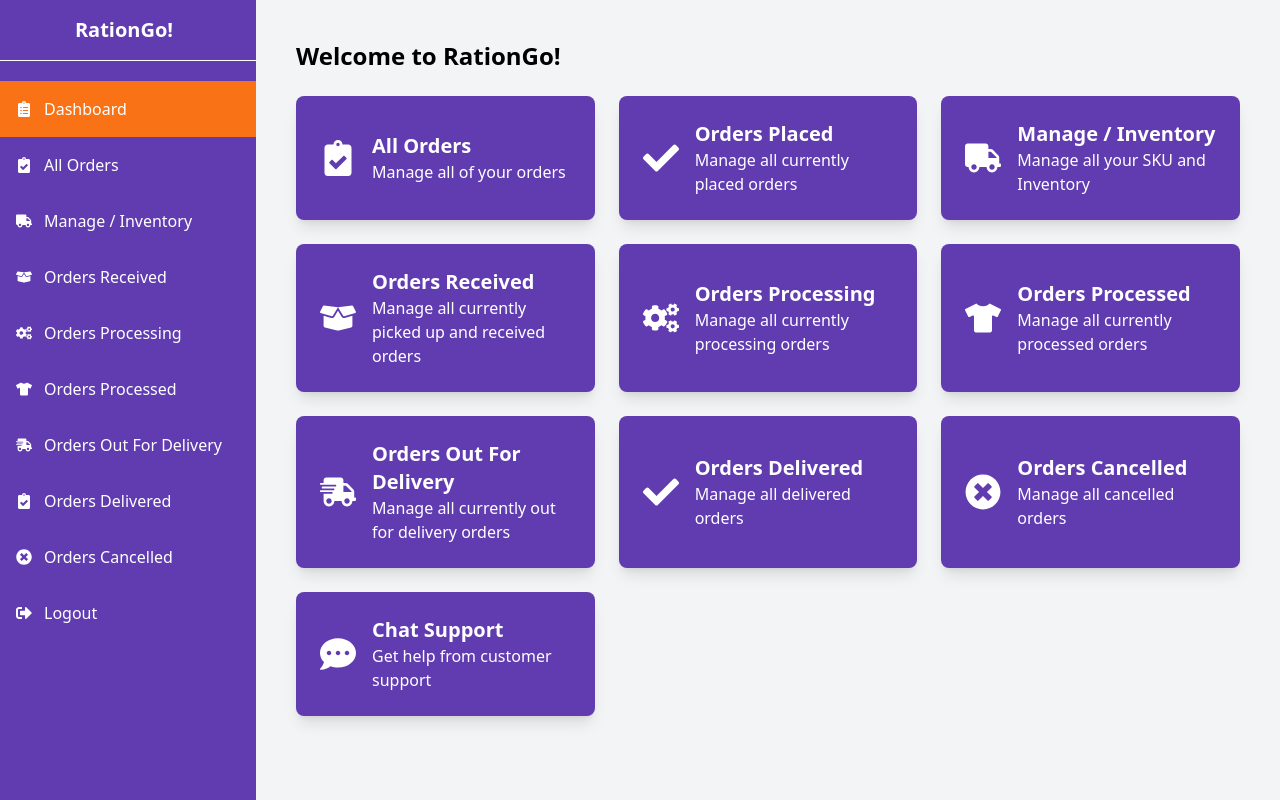
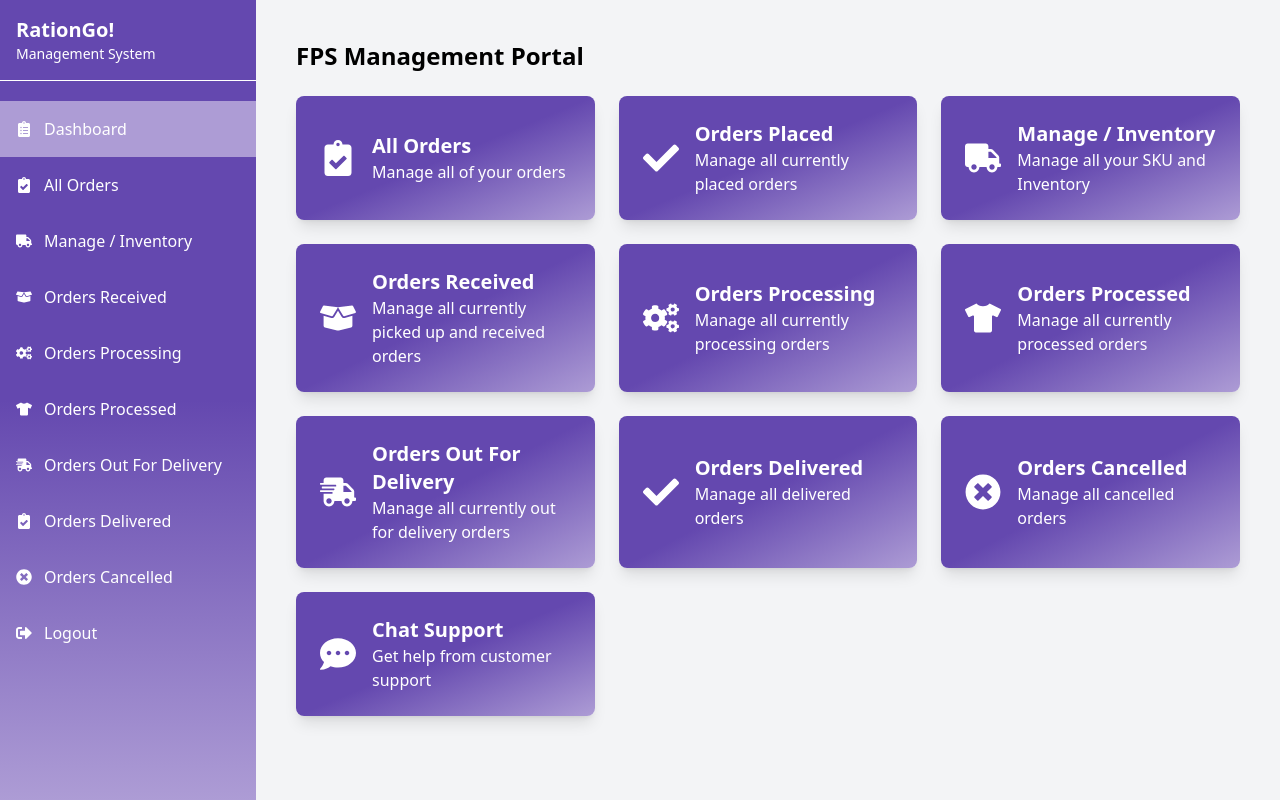
Before and after one commit to VatsalKotha/NFC3_Lit_Coders, a React (Vite) app in the folder my-vue-app/: page /home in a window 1280 px wide. Built offline with nearby package versions, Linux system fonts and the light colour scheme.

Commit message:
changed theme

```diff
--- a/my-vue-app/src/Components/Card/CategoryCard.jsx
+++ b/my-vue-app/src/Components/Card/CategoryCard.jsx
@@ -2,7 +2,7 @@ import React from "react";
 
 const Card = ({ title, description, icon, onClick }) => {
   return (
-    <div className="bg-custom-purple 500 text-white p-6 rounded-lg shadow-lg flex items-center space-x-4" onClick={onClick}>
+    <div className="bg-gradient-to-br from-custom-purple  via-custom-purple  to-custom-purple-accent 500 text-white p-6 rounded-lg shadow-lg flex items-center space-x-4" onClick={onClick}>
       <div className="text-4xl">{icon}</div>
       <div>
         <h2 className="text-xl font-bold">{title}</h2>
--- a/my-vue-app/src/Components/Navbar/Navbar.jsx
+++ b/my-vue-app/src/Components/Navbar/Navbar.jsx
@@ -28,17 +28,20 @@ const Sidebar = ({ onTabClick, activeTab }) => {
   ];
 
   return (
-    <div className="w-64 h-screen bg-[#613CB1] text-white">
-      <div className="flex items-center justify-center p-4 text-xl font-bold border-b border-white">
+    <div className="w-64 h-screen bg-gradient-to-b from-custom-purple via-custom-purple to-custom-purple-accent text-white">
+      <div className="flex  flex-col  p-4 text-xl font-semibold border-b border-white">
         <span className="mr-2">RationGo!</span>
+        <span className="text-sm font-normal">Management System</span>
+
       </div>
+
       <ul className="mt-5">
         {tabs.map((tab) => (
           <li
             key={tab.title}
             onClick={() => handleTabClick(tab.title)}
             className={`flex items-center p-4 cursor-pointer ${
-              activeTab === tab.title ? 'bg-orange-500' : 'hover:bg-orange-500'
+              activeTab === tab.title ? 'bg-custom-purple-accent' : 'hover:bg-custom-purple'
             }`}
           >
             {tab.icon}
--- a/my-vue-app/src/pages/Home.jsx
+++ b/my-vue-app/src/pages/Home.jsx
@@ -57,7 +57,7 @@ const Home = () => {
     <div className="flex">
       <Sidebar onTabClick={handleTabClick} activeTab={activeTab} />
       <div className="flex-1 p-10 bg-gray-100">
-        <h1 className="text-2xl font-bold mb-6">Welcome to RationGo!</h1>
+        <h1 className="text-2xl font-bold mb-6">FPS Management Portal</h1>
         {activeTab === "Dashboard" && (
           <div className="grid grid-cols-3 gap-6">
             <Card title="All Orders" description="Manage all of your orders" icon={<FaClipboardCheck />} onClick={() => handleTabClick("All Orders")} />
--- a/my-vue-app/tailwind.config.js
+++ b/my-vue-app/tailwind.config.js
@@ -5,7 +5,8 @@ export default {
   theme: {
     extend: {
       colors: {
-        'custom-purple': '#613CB1', // Add custom color
+        'custom-purple': '#6448AF', // Add custom color
+        'custom-purple-accent': '#AD9CD5', // Add custom color
       },
     },
   },
```
Also changed, not shown: 1 other file (tests, documents, lock files or other folders).
